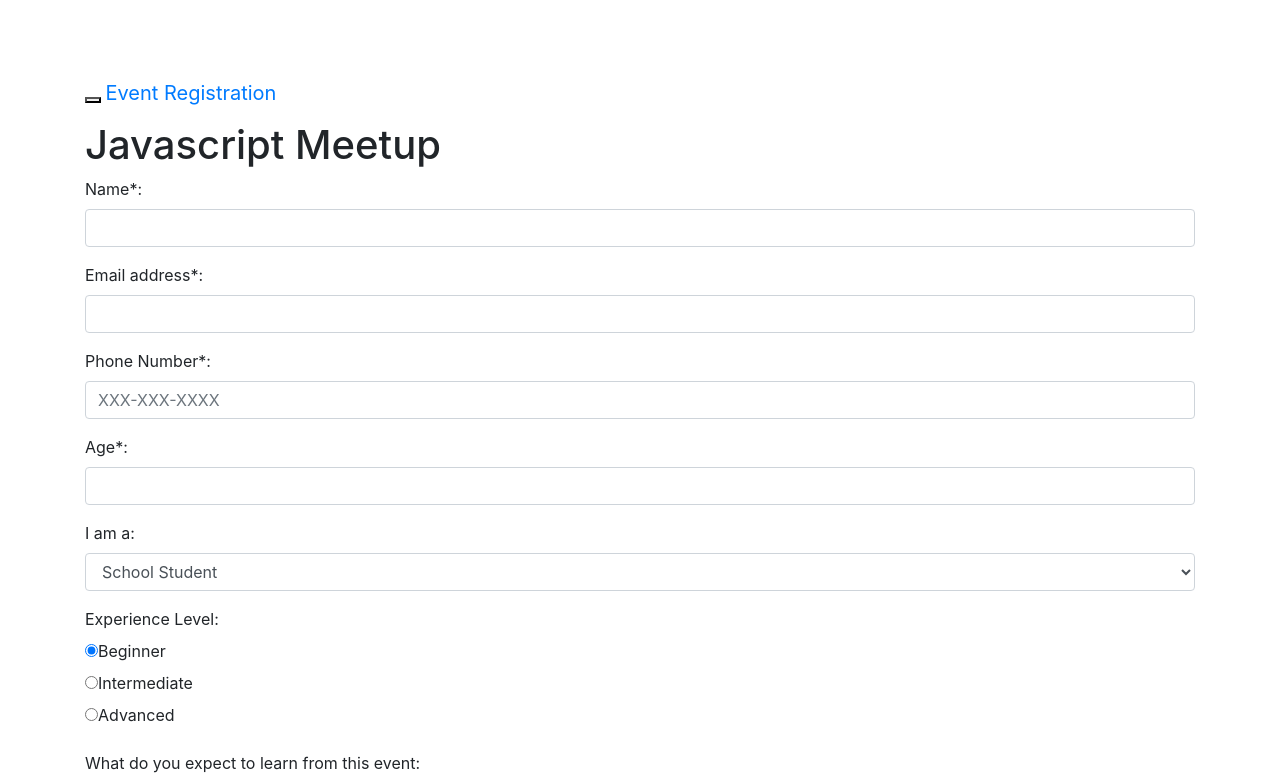
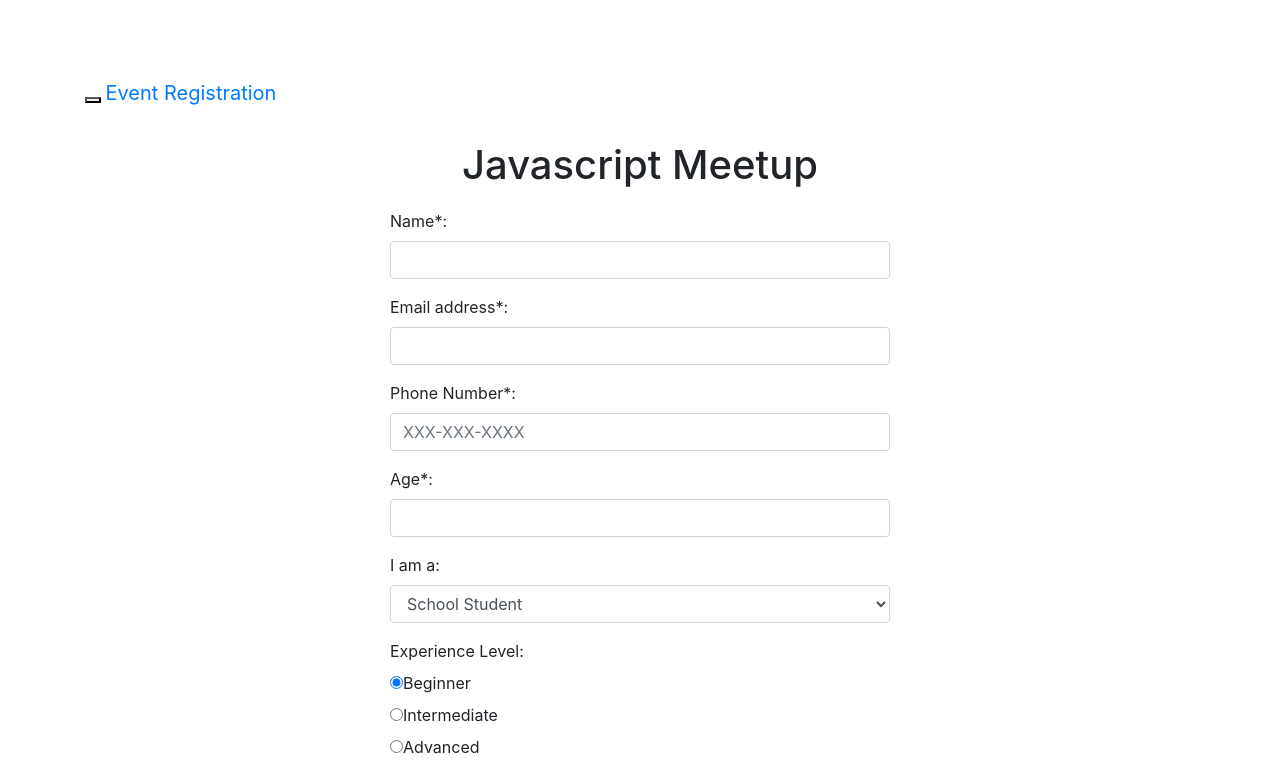
Before and after one commit to alvingomez/Event-registration-app, a website built with webpack: page public/index.html in a window 1280 px wide. Shown: the top 780 px of the page. Built offline with nearby package versions, Linux system fonts and the light colour scheme.

Commit message:
Adding CSS styles
Aligned the form and title to the center of the page.
Added some margin to the title and set a minimum width for the form.

```diff
--- a/src/css/styles.css
+++ b/src/css/styles.css
@@ -1,3 +1,19 @@
 body {
   padding-top: 65px;
 }
+
+/*Aligning the form and it's title to the center of the page */
+.form-area {
+  display: flex;
+  flex-direction: column;
+  align-items: center;
+  justify-content:center;
+}
+
+/*Adding margin to the title and set minimum width for the form*/
+.title{
+  margin: 20px;
+}
+.form-group {
+  min-width: 500px;
+}
```
